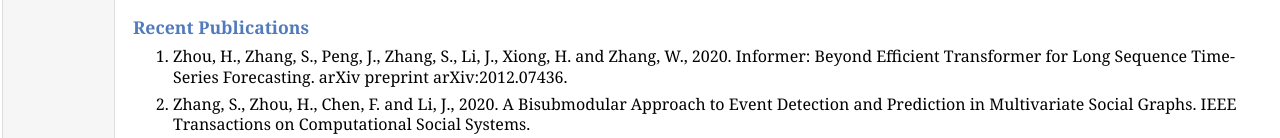
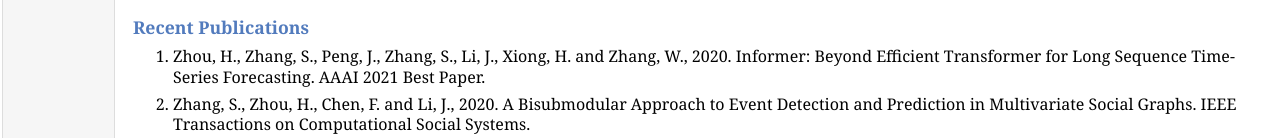
Before and after one commit to shuaibuaa/shuaibuaa.github.io, a plain HTML site: page index.html in a window 1280 px wide. Shown: the part 557-695 px from the top of the page. Drawn offline with Linux system fonts and the light colour scheme.

Commit message:
version 0.4

```diff
--- a/index.html
+++ b/index.html
@@ -43,7 +43,7 @@
 </ul>
 <h3>Recent Publications </h3>
 <ol>
-<li><p>Zhou, H., Zhang, S., Peng, J., Zhang, S., Li, J., Xiong, H. and Zhang, W., 2020. Informer: Beyond Efficient Transformer for Long Sequence Time-Series Forecasting. arXiv preprint arXiv:2012.07436.</p>
+<li><p>Zhou, H., Zhang, S., Peng, J., Zhang, S., Li, J., Xiong, H. and Zhang, W., 2020. Informer: Beyond Efficient Transformer for Long Sequence Time-Series Forecasting. AAAI 2021 Best Paper.</p>
 </li>
 <li><p>Zhang, S., Zhou, H., Chen, F. and Li, J., 2020. A Bisubmodular Approach to Event Detection and Prediction in Multivariate Social Graphs. IEEE Transactions on Computational Social Systems.</p>
 </li>
```
